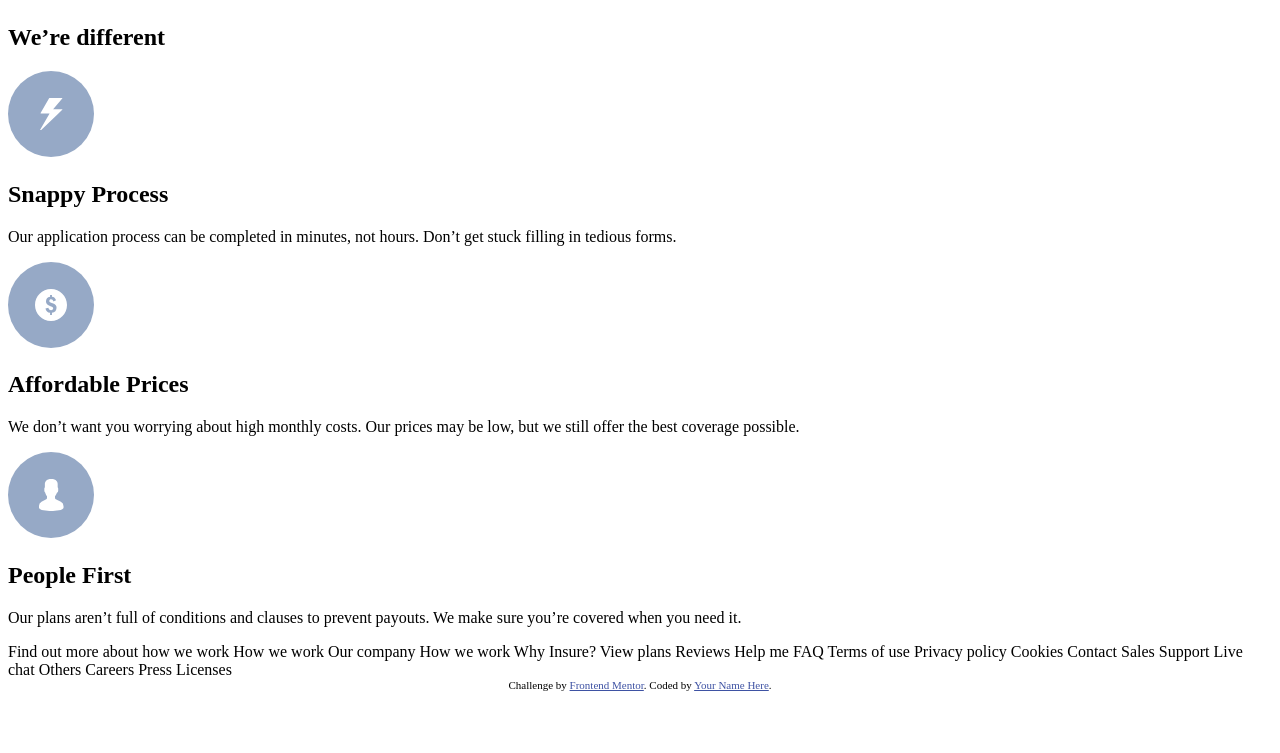
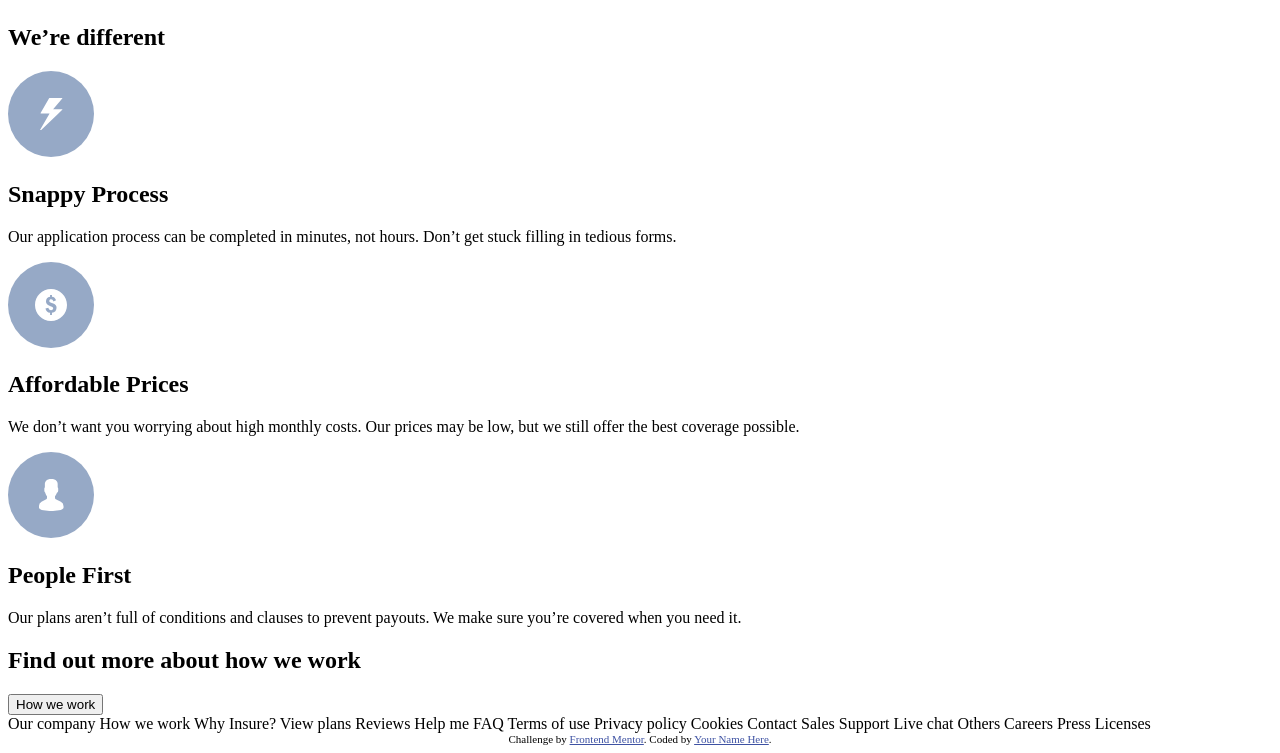
Before and after one commit to shafali03/Insure-landing-page, a plain HTML site: page index.html in a window 1280 px wide. Shown: the part 903-1656 px from the top of the page. Before the commit the page ends 1602 px from the top, so only its background shows below. Drawn offline with Linux system fonts and the light colour scheme; files whose address does not match are found by name.

Commit message:
Created html container for violet background

```diff
--- a/index.html
+++ b/index.html
@@ -110,13 +110,23 @@
 
 
 
+  <section class="container bg-violet">
+    <div class="flex">
+      <div>
+        <h2>
+          Find out more about how we work
+        </h2>
+      </div>
+
+    </div>
+    <button class="btn">
+      How we work
+    </button>
+  </section>
 
 
 
 
-  Find out more about how we work
-
-  How we work
 
   Our company
 
```
